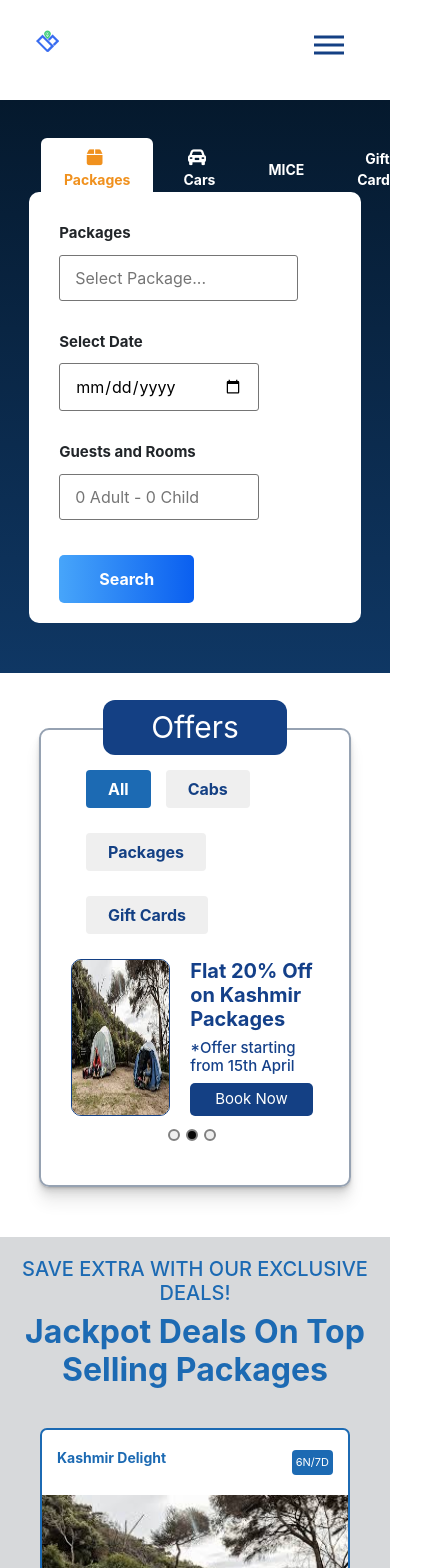
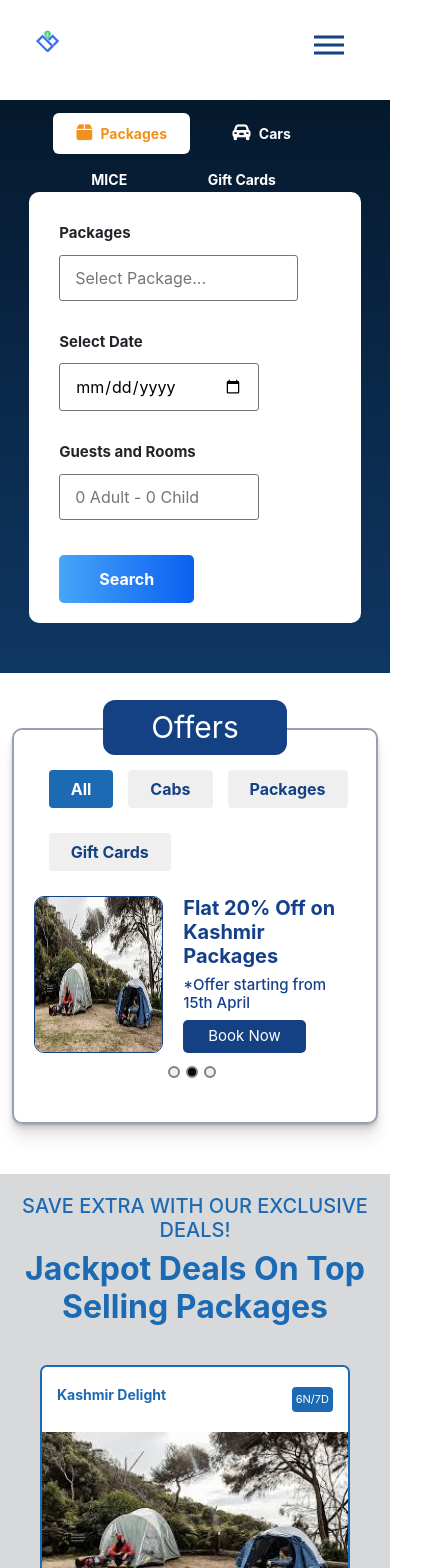
Before and after one commit to industrial-work/map_destination, a React (Vite) app: page / in a window 390 px wide. Shown: the top 1568 px of the page, 421 px wide, since content can reach past the window. Built offline with nearby package versions, Linux system fonts and the light colour scheme.

Commit message:
Some changes

```diff
--- a/src/components/HomePage/OfferSection/offerslide.css
+++ b/src/components/HomePage/OfferSection/offerslide.css
@@ -77,8 +77,12 @@
     border-radius: 10px;
     padding: 40px 30px;
     box-shadow: rgba(0, 0, 0, 0.07) 0px 1px 1px, rgba(0, 0, 0, 0.07) 0px 2px 2px, rgba(0, 0, 0, 0.07) 0px 4px 4px, rgba(0, 0, 0, 0.07) 0px 8px 8px, rgba(0, 0, 0, 0.07) 0px 16px 16px;
-
-
+ }
+ @media only screen and (max-width:500px){
+    .offer-inner{
+        width: 94%;
+        padding: 40px 20px;
+     }
  }
  .slider-flex{
     display: flex;
--- a/src/components/HomePage/OurServices/OurServices.css
+++ b/src/components/HomePage/OurServices/OurServices.css
@@ -1,6 +1,11 @@
 .parent_services{
     padding: 40px;
     background-color: #f9f9f9;
+}
+@media only screen and (max-width:400px) {
+    .parent_services{
+        padding: 10px;
+    }
 }
 .services-heading{
     display: flex;
--- a/src/components/HomePage/Testimonial/Testimonial.css
+++ b/src/components/HomePage/Testimonial/Testimonial.css
@@ -39,6 +39,7 @@
     width: 50%;
     padding: 20px;
     background-color: #ffff;
+    box-shadow: rgba(0, 0, 0, 0.07) 0px 1px 1px, rgba(0, 0, 0, 0.07) 0px 2px 2px, rgba(0, 0, 0, 0.07) 0px 4px 4px, rgba(0, 0, 0, 0.07) 0px 8px 8px, rgba(0, 0, 0, 0.07) 0px 16px 16px;
 }
 .testi-desc-box{
     width: 100%;
--- a/src/components/HomePage/home.css
+++ b/src/components/HomePage/home.css
@@ -26,12 +26,7 @@
     font-size: 14px;
     top: 8px;
 }
-@media only screen and (max-width: 750px) {
-    .inner-header-btn{
-        width: 75%;
-        margin-left: 22px;
-    }
-  }
+
 
 .inner-header-btn button {
     background-color: transparent;
@@ -42,7 +37,18 @@
     padding: 10px 23px;
     cursor: pointer;
 }
+@media only screen and (max-width: 750px) {
+    .inner-header-btn{
+        width: 75%;
+        margin-left: 22px;
+        display: flex;
+        flex-wrap: wrap;
+    }
+    .inner-header-btn button {
 
+        margin-top: 5px;
+    }
+  }
 .white-inside-container{
     width: 100%;
     display: flex;
```
